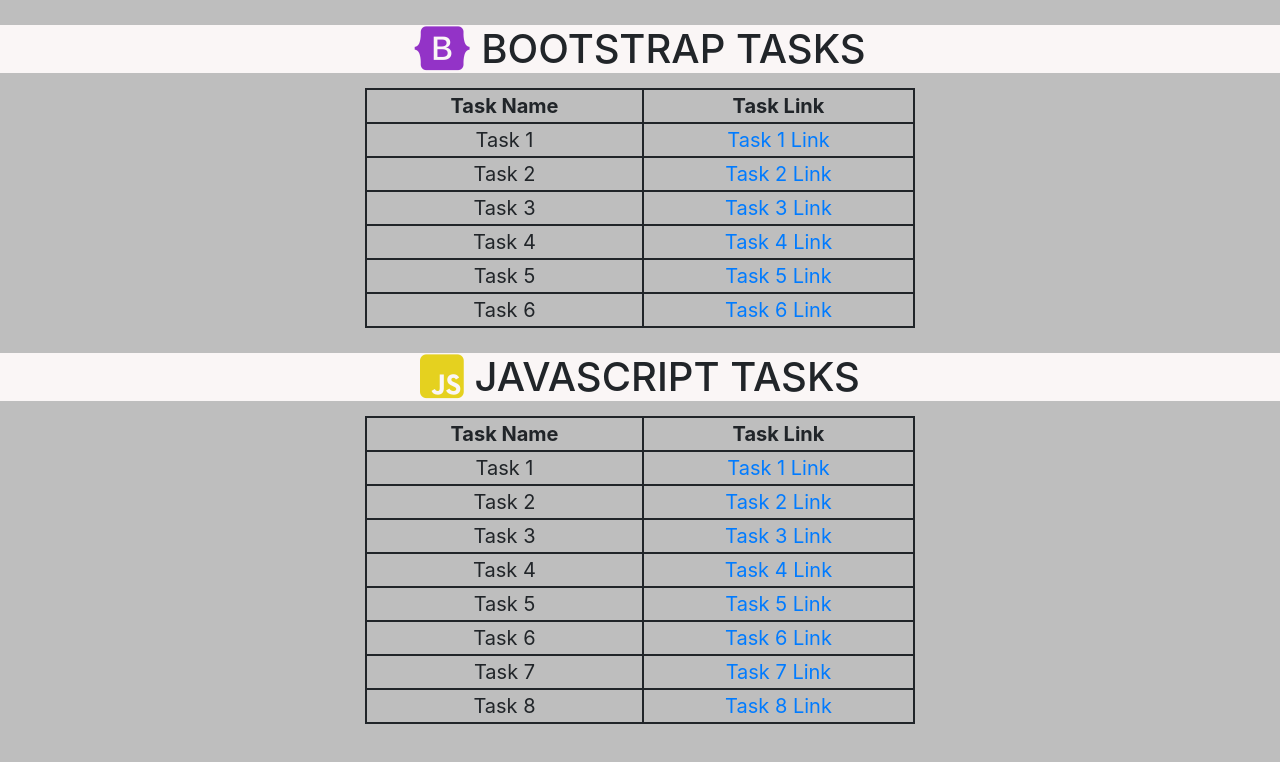
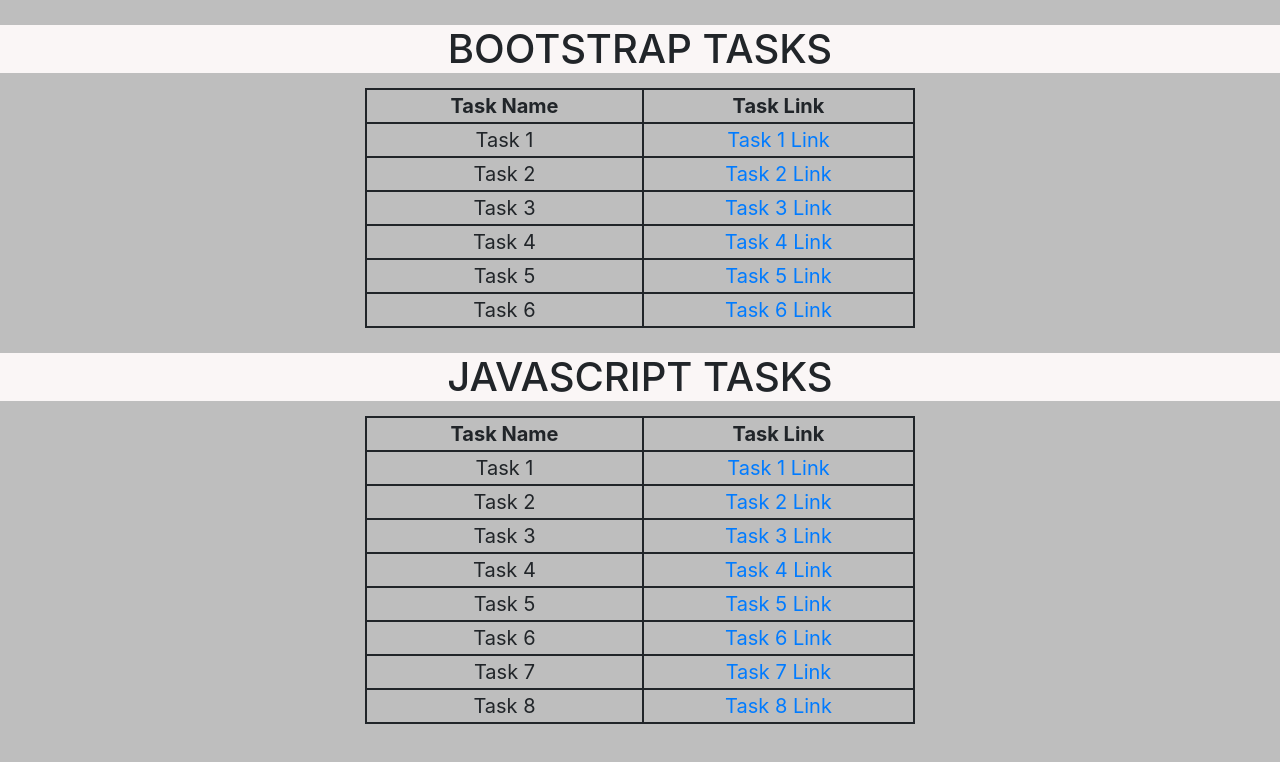
Before and after one commit to Rahulkotha1/BOOTSTRAP-JAVASCRIPT-TASKS, a plain HTML site: page index.html in a window 1280 px wide. Drawn offline with nearby package versions, Linux system fonts and the light colour scheme.

Commit message:
Update index.html

```diff
--- a/index.html
+++ b/index.html
@@ -34,7 +34,7 @@
 <body>
     <!-- Image and text -->
 
-    <h1 style="text-align: center;" class=""> <span><i class="fa-brands fa-bootstrap fa-bounce fa-lg fa-custom" style="color: #9333c7;"></i></span>
+    <h1 style="text-align: center;" class="">
         BOOTSTRAP TASKS</h1>
     <table>
         <tr>
@@ -66,7 +66,7 @@
             <td><a href="bs6.html" target="_blank">Task 6 Link</a></td>
         </tr>
     </table>
-    <h1 style="text-align: center;" class="">  <span><i class="fa-brands fa-square-js fa-fade fa-lg" style="color: #e5d11f;"></i></span>
+    <h1 style="text-align: center;" class="">
         JAVASCRIPT TASKS</h1>
     <table>
         <tr>
```
